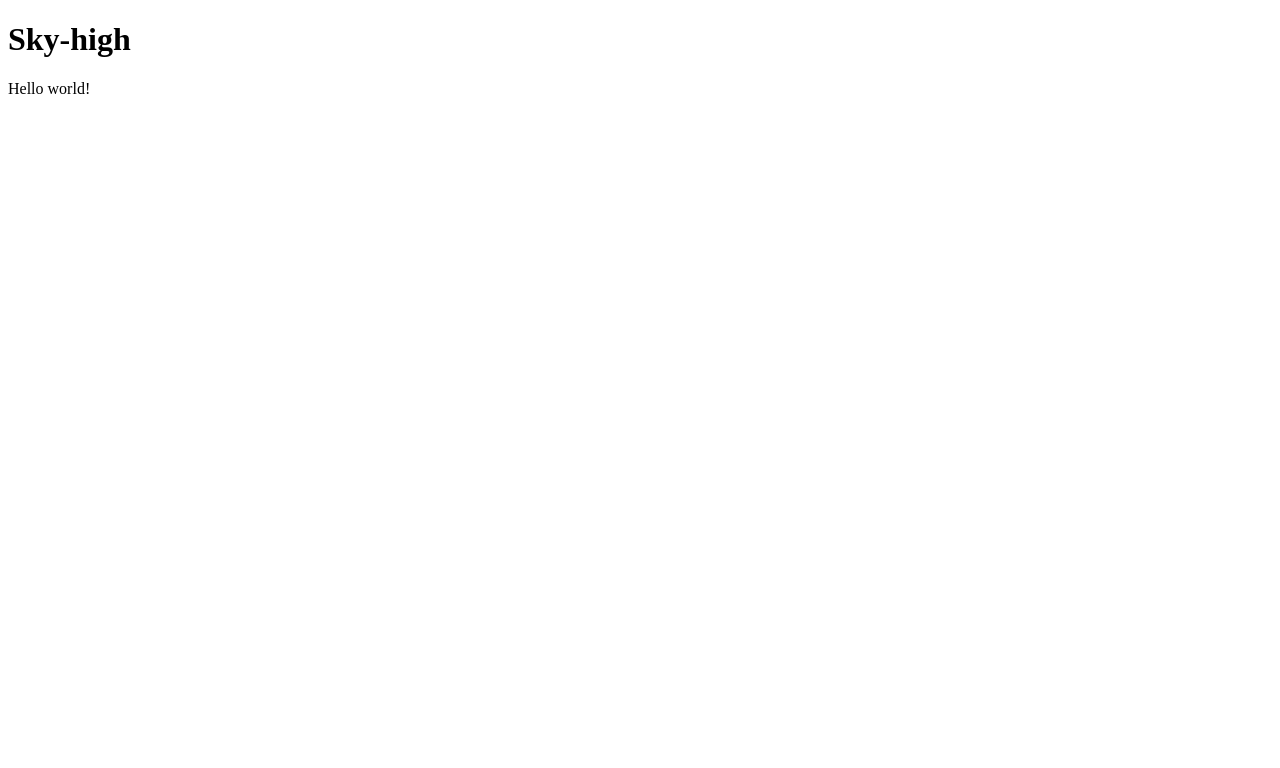
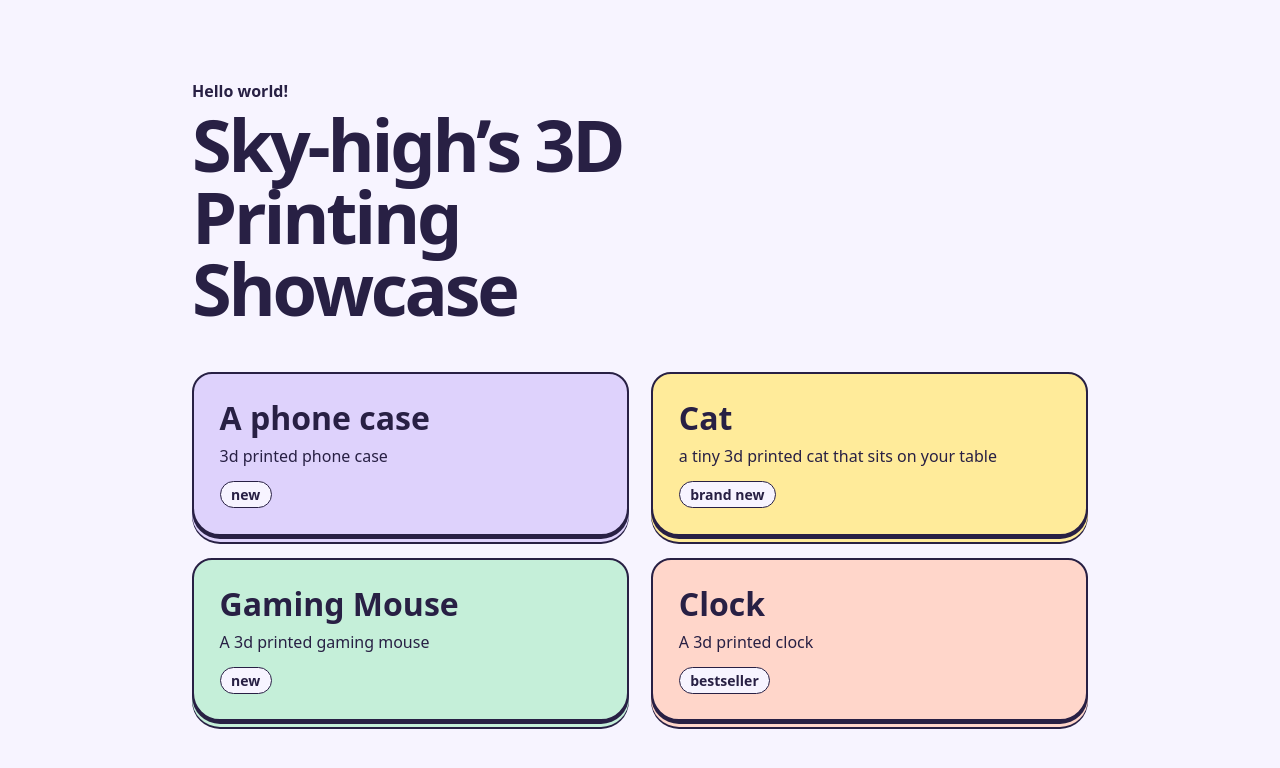
Before and after one commit to BobTheDev1/bobthedev1.github.io, a plain HTML site: page index.html in a window 1280 px wide. Drawn offline with Linux system fonts and the light colour scheme.

Commit message:
Add files via upload

```diff
--- a/index.html
+++ b/index.html
@@ -3,10 +3,152 @@
 <head>
   <meta charset="utf-8">
   <meta name="viewport" content="width=device-width, initial-scale=1">
-  <title>Sky-high</title>
+  <title>Sky-high’s 3D Printing Showcase</title>
+  <style>
+    :root {
+      color-scheme: light;
+      --ink: #282044;
+      --paper: #f7f4ff;
+      --lilac: #ded2fc;
+      --lemon: #ffeb9a;
+      --mint: #c5efd9;
+      --peach: #ffd6ca;
+      font-family: Nunito, ui-rounded, "Arial Rounded MT Bold", system-ui, sans-serif;
+      color: var(--ink);
+      background: var(--paper);
+    }
+
+    * { box-sizing: border-box; }
+
+    body { margin: 0; }
+
+    main {
+      width: min(100% - 2rem, 56rem);
+      margin-inline: auto;
+      padding-block: clamp(2rem, 7vw, 5rem) 3rem;
+    }
+
+    header { margin-bottom: clamp(1.75rem, 5vw, 3rem); }
+
+    header p {
+      margin: 0 0 .4rem;
+      font-weight: 700;
+    }
+
+    h1 {
+      max-width: 14ch;
+      margin: 0;
+      font-size: clamp(2.25rem, 7vw, 4.5rem);
+      line-height: 1;
+      letter-spacing: -.045em;
+    }
+
+    .products {
+      display: grid;
+      grid-template-columns: repeat(2, minmax(0, 1fr));
+      gap: 1.4rem;
+      margin: 0;
+      padding: 0;
+      list-style: none;
+    }
+
+    .product {
+      --card-color: var(--lilac);
+      padding: clamp(1rem, 3vw, 1.6rem);
+      border: 2px solid var(--ink);
+      border-radius: 1.25rem 1.25rem 1.75rem 1.75rem;
+      background: var(--card-color);
+      box-shadow: 0 3px var(--ink), 0 6px var(--card-color), 0 8px var(--ink);
+      overflow-wrap: anywhere;
+    }
+
+    .product:nth-child(even) { --card-color: var(--peach); }
+    .product:nth-child(3n) { --card-color: var(--mint); }
+    .product.featured { --card-color: var(--lemon); }
+
+    .product img {
+      display: block;
+      max-width: 100%;
+      max-height: 16rem;
+      border-radius: .75rem;
+      margin-bottom: 1rem;
+    }
+
+    .product h2 {
+      margin: 0;
+      font-size: clamp(1.4rem, 3.2vw, 2rem);
+      line-height: 1.15;
+    }
+
+    .product p {
+      margin: .5rem 0 .85rem;
+      line-height: 1.4;
+    }
+
+    .label {
+      display: inline-block;
+      padding: .2rem .65rem;
+      border: 1px solid var(--ink);
+      border-radius: 99px;
+      background: var(--paper);
+      font-size: .875rem;
+      font-weight: 700;
+    }
+
+    @media (max-width: 37.5rem) {
+      .products { grid-template-columns: minmax(0, 1fr); }
+    }
+  </style>
 </head>
 <body>
-  <h1>Sky-high</h1>
-  <p>Hello world!</p>
+  <main>
+    <header>
+      <p>Hello world!</p>
+      <h1>Sky-high’s 3D Printing Showcase</h1>
+    </header>
+    <ul class="products" id="products" aria-label="3D printed products" role="list"></ul>
+    <p id="product-status" role="status"></p>
+  </main>
+  <script>
+    const productList = document.querySelector('#products');
+    const status = document.querySelector('#product-status');
+
+    async function loadProducts() {
+      try {
+        const response = await fetch('products.json', { cache: 'no-store' });
+        if (!response.ok) throw new Error('Product file could not be read');
+
+        const products = await response.json();
+        const cards = products.map(({ name, pitch, label, image }) => {
+          const card = document.createElement('li');
+          card.className = 'product';
+          card.classList.toggle('featured', name === 'Cat');
+
+          if (image) {
+            const photo = document.createElement('img');
+            photo.src = image;
+            photo.alt = name;
+            card.append(photo);
+          }
+
+          const title = document.createElement('h2');
+          title.textContent = name;
+          const description = document.createElement('p');
+          description.textContent = pitch;
+          const tag = document.createElement('span');
+          tag.className = 'label';
+          tag.textContent = label;
+
+          card.append(title, description, tag);
+          return card;
+        });
+        productList.replaceChildren(...cards);
+      } catch {
+        status.textContent = "Can't read products.json — check for a missing comma or quote.";
+      }
+    }
+
+    loadProducts();
+  </script>
 </body>
 </html>
--- /dev/null
+++ b/products.json
@@ -0,0 +1,26 @@
+[
+  {
+    "name": "A phone case",
+    "pitch": "3d printed phone case",
+    "label": "new",
+    "image": ""
+  },
+  {
+    "name": "Cat",
+    "pitch": "a tiny 3d printed cat that sits on your table",
+    "label": "brand new",
+    "image": ""
+  },
+  {
+    "name": "Gaming Mouse",
+    "pitch": "A 3d printed gaming mouse",
+    "label": "new",
+    "image": ""
+  },
+  {
+    "name": "Clock",
+    "pitch": "A 3d printed clock",
+    "label": "bestseller",
+    "image": ""
+  }
+]
```
